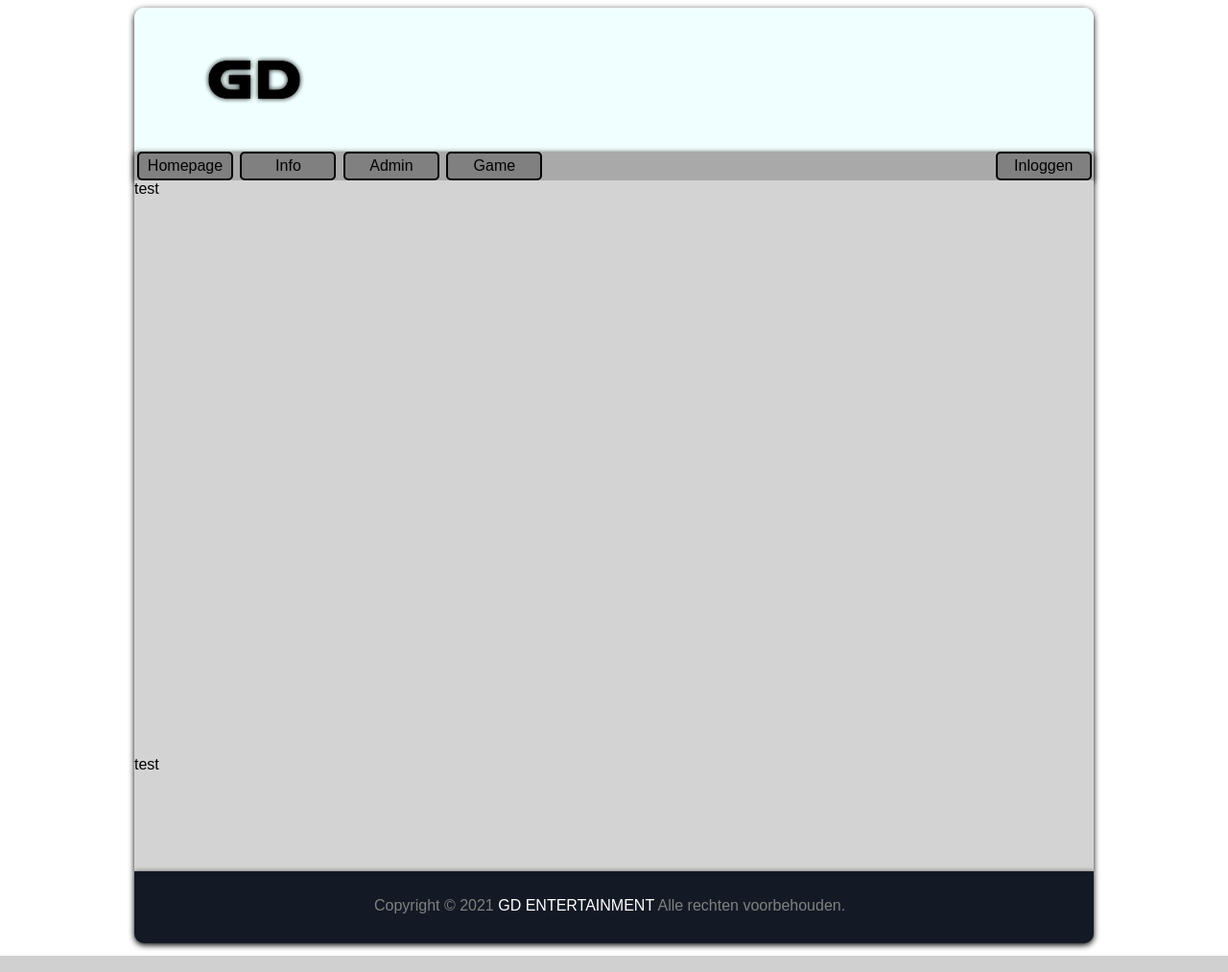
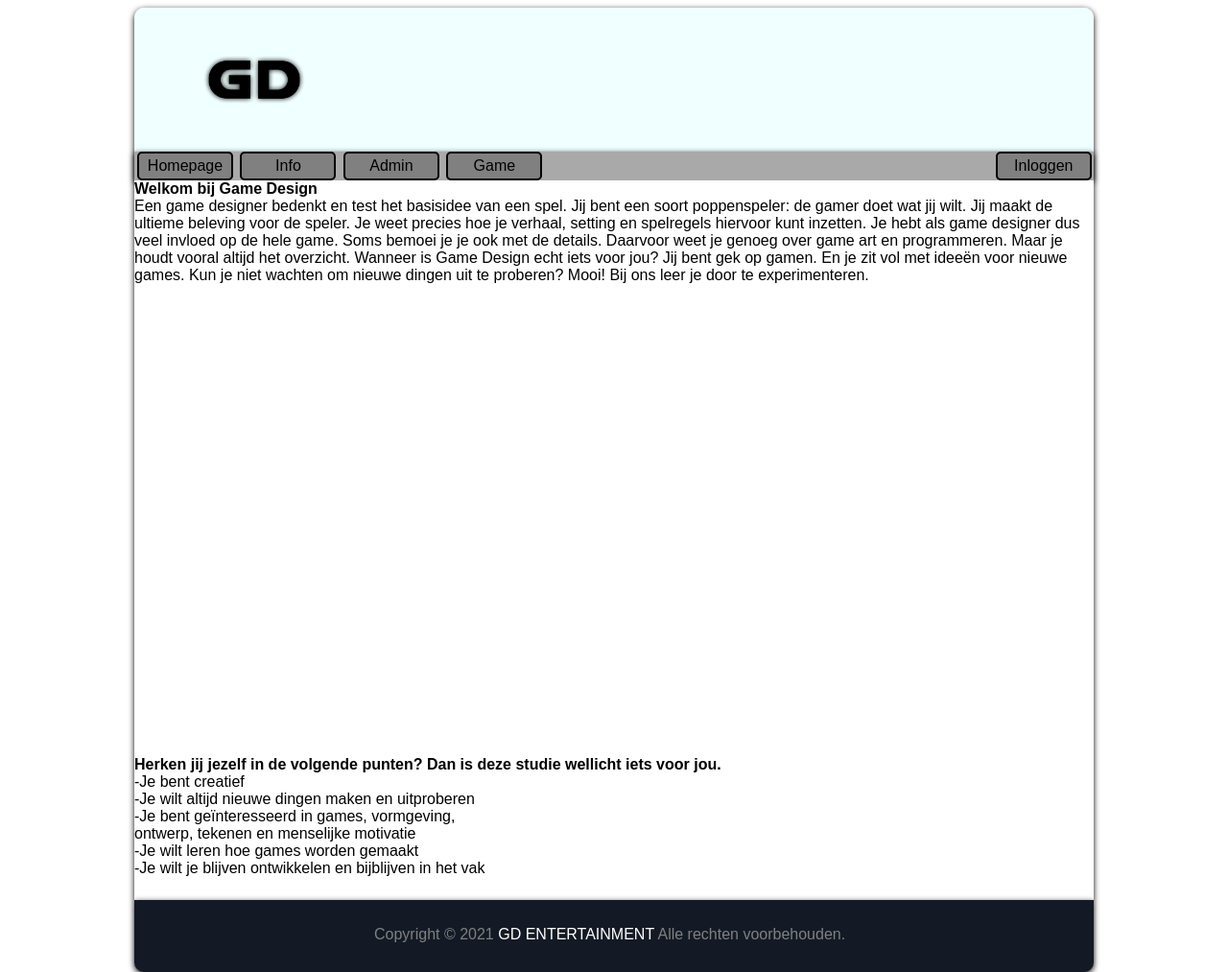
Before and after one commit to Penguinnguy/Project-Web, a PHP site: page /game.html in a window 1280 px wide. Shown: the whole page at 96% size. Run offline with PHP 8.4, Linux system fonts and the light colour scheme.

Commit message:
push push
push

```diff
--- a/css.css
+++ b/css.css
@@ -72,13 +72,13 @@ button:hover {
 .main-block {
     width: 1000px;
     height: 600px;
-    background: lightgray;
+    background: rgb(255, 255, 255);
 }
 
 .bottom-bar {
     width: 1000px;
-    height: 120px;
-    background-color:lightgray;
+    height: 150px;
+    background-color:rgb(255, 255, 255);
 }
 
 .copy-bar {
@@ -212,3 +212,14 @@ button:hover {
     margin: 40px;
     position: absolute;
 }
+
+.regelbreedte {
+width: 1000px;
+position: absolute;
+}
+
+.bottom-streepjes {
+
+    width: 400px;
+    position: absolute;
+}
--- a/game.html
+++ b/game.html
@@ -21,10 +21,31 @@
 
             </div>
             <div class="main-block">
-                test
+                <b>Welkom bij Game Design</b>
+                <div class="regelbreedte">
+Een game designer bedenkt en test het basisidee van een spel.
+Jij bent een soort poppenspeler: de gamer doet wat jij wilt. Jij maakt de ultieme beleving voor de speler.
+Je weet precies hoe je verhaal, setting en spelregels hiervoor kunt inzetten. Je hebt als game designer dus veel invloed op de hele game.
+Soms bemoei je je ook met de details. Daarvoor weet je genoeg over game art en programmeren.
+Maar je houdt vooral altijd het overzicht.
+
+
+Wanneer is Game Design echt iets voor jou?
+Jij bent gek op gamen. En je zit vol met ideeën voor nieuwe games. Kun je niet wachten om nieuwe dingen uit te proberen? Mooi! Bij ons leer je door te experimenteren.
+</div>
+
             </div>
             <div class="bottom-bar">
-                test
+                <b>Herken jij jezelf in de volgende punten? Dan is deze studie wellicht iets voor jou.</b>
+
+                <div class="bottom-streepjes">
+                -Je bent creatief
+                <div class="bottom-streepjes2">-Je wilt altijd nieuwe dingen maken en uitproberen</div>
+                <div class="bottom-streepjes3">-Je bent geïnteresseerd in games, vormgeving, ontwerp, tekenen en menselijke motivatie</div>
+                <div class="bottom-streepjes4">-Je wilt leren hoe games worden gemaakt</div>
+                    <div class="bottom-streepjes5">-Je wilt je blijven ontwikkelen en bijblijven in het vak</div>
+
+            </div>
             </div>
             <div class="copy-bar">
                 <div class="copy-text">
--- a/index.html
+++ b/index.html
@@ -24,7 +24,7 @@
                     <p class="welcome-txt">Welkom op onze site</p>
                 </div>
                 <div class="menu-block">
-                    <p class="menu-txt">MENU?</p>
+                    <p class="menu-txt">Menu</p>
                 </div>
                 <div class="school-block">
                     <a href="https://www.mboutrecht.nl"><img src="./Pictures/mboutrecht.png" alt="" class="school-pic"></a>
--- a/info.html
+++ b/info.html
@@ -20,7 +20,10 @@
                 <a href="inlog.html"><button class="inlog-button">Inloggen</button></a>
             </div>
             <div class="main-block">
-                test
+                <B>Ben jij iemand die echt van uitdagingen houdt? Dan is deze opleiding voor jou!</B>
+
+                <div class="regelbreedte">Wij bieden een divers aantal opleidingen voor iedereen die van ICT en uitdagingen houdt! Hoezo is dat?</div>
+
             </div>
             <div class="bottom-bar">
                 test
```
Also changed, not shown: css-LAPTOP-HGNP4L0U.css (added, +15 -0 lines), index-LAPTOP-HGNP4L0U.html (added, +15 -0 lines).
